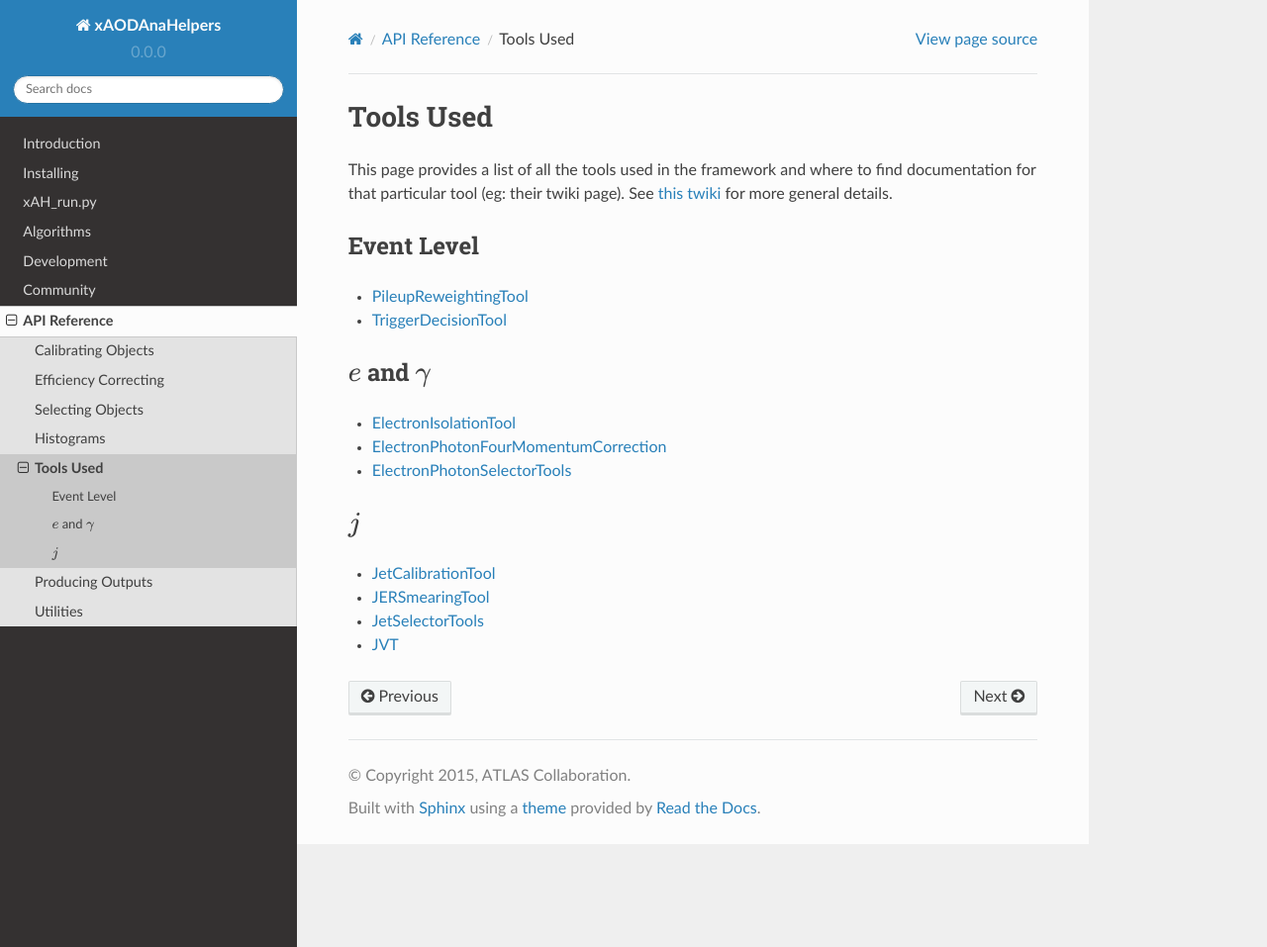
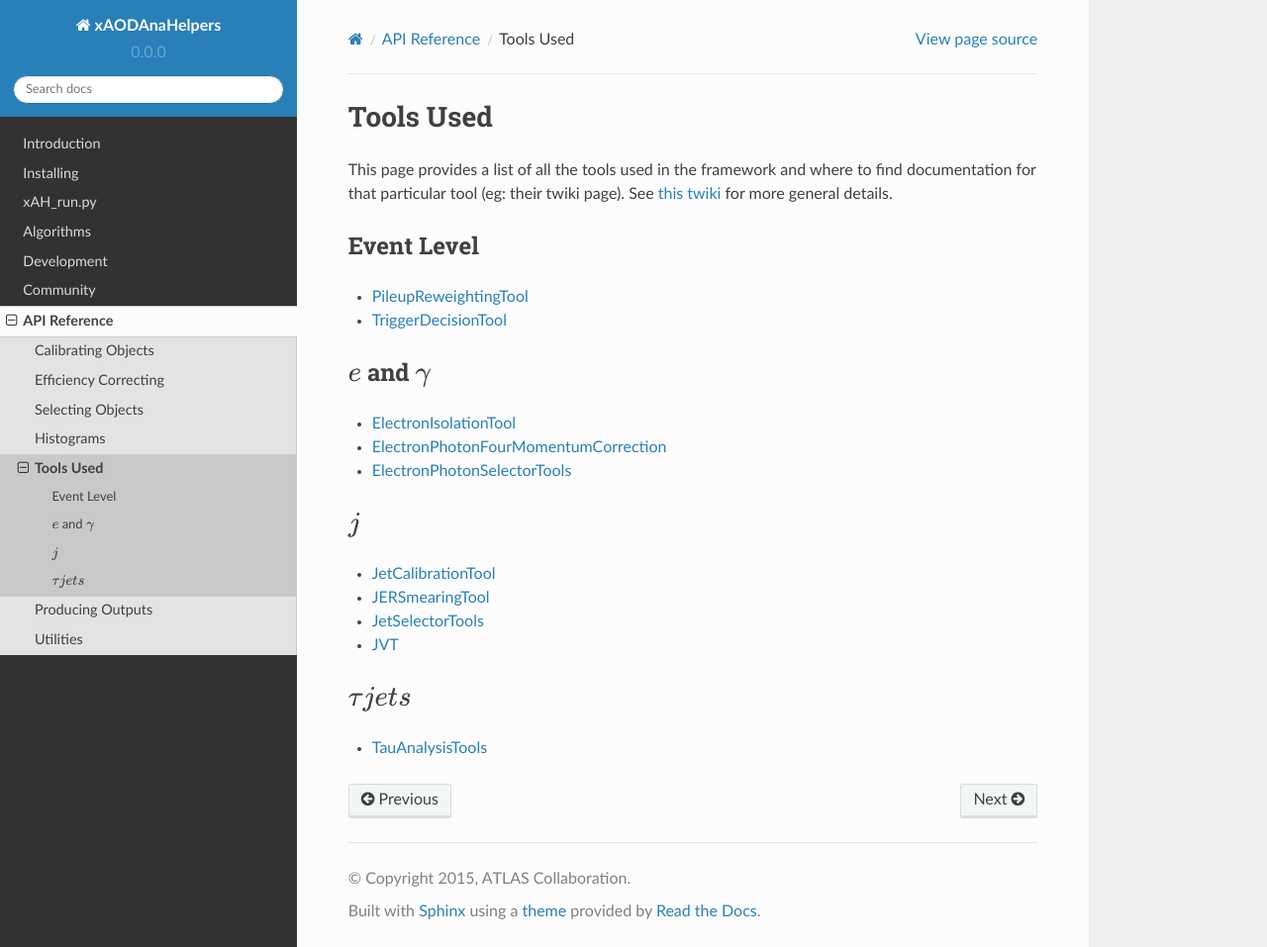
Before and after one commit to UCATLAS/xAODAnaHelpers, a Sphinx documentation site: the page built from docs/ToolsUsed.rst, in a window 1280 px wide and 957 px high. Shown: the whole window at 99% size. Built offline with Sphinx 7.4.7 and the Read the Docs theme 2.0.0, drawn with Linux system fonts in a browser that asks for light colours; pages that are not in the unit, such as notebooks, are missing from menus.

Commit message:
First commit to add tau utilities to xAH

```diff
--- a/docs/Selectors.rst
+++ b/docs/Selectors.rst
@@ -10,5 +10,6 @@
    JetSelector
    MuonSelector
    PhotonSelector
+   TauSelector
    TrackSelector
    TruthSelector
--- a/docs/ToolsUsed.rst
+++ b/docs/ToolsUsed.rst
@@ -23,3 +23,9 @@
 -  `JERSmearingTool <https://twiki.cern.ch/twiki/bin/view/AtlasProtected/JetResolution2015Prerecom>`__
 -  `JetSelectorTools <https://svnweb.cern.ch/trac/atlasoff/browser/PhysicsAnalysis/JetMissingEtID/JetSelectorTools/trunk/README.rst>`__
 -  `JVT <https://twiki.cern.ch/twiki/bin/viewauth/AtlasProtected/JetVertexTaggerTool>`__
+
+
+:math:`\tau jets`
+---------
+
+-  `TauAnalysisTools <https://twiki.cern.ch/twiki/bin/view/AtlasProtected/TauPreRecommendations2015>`__
```
Also changed, not shown: 9 other files.
